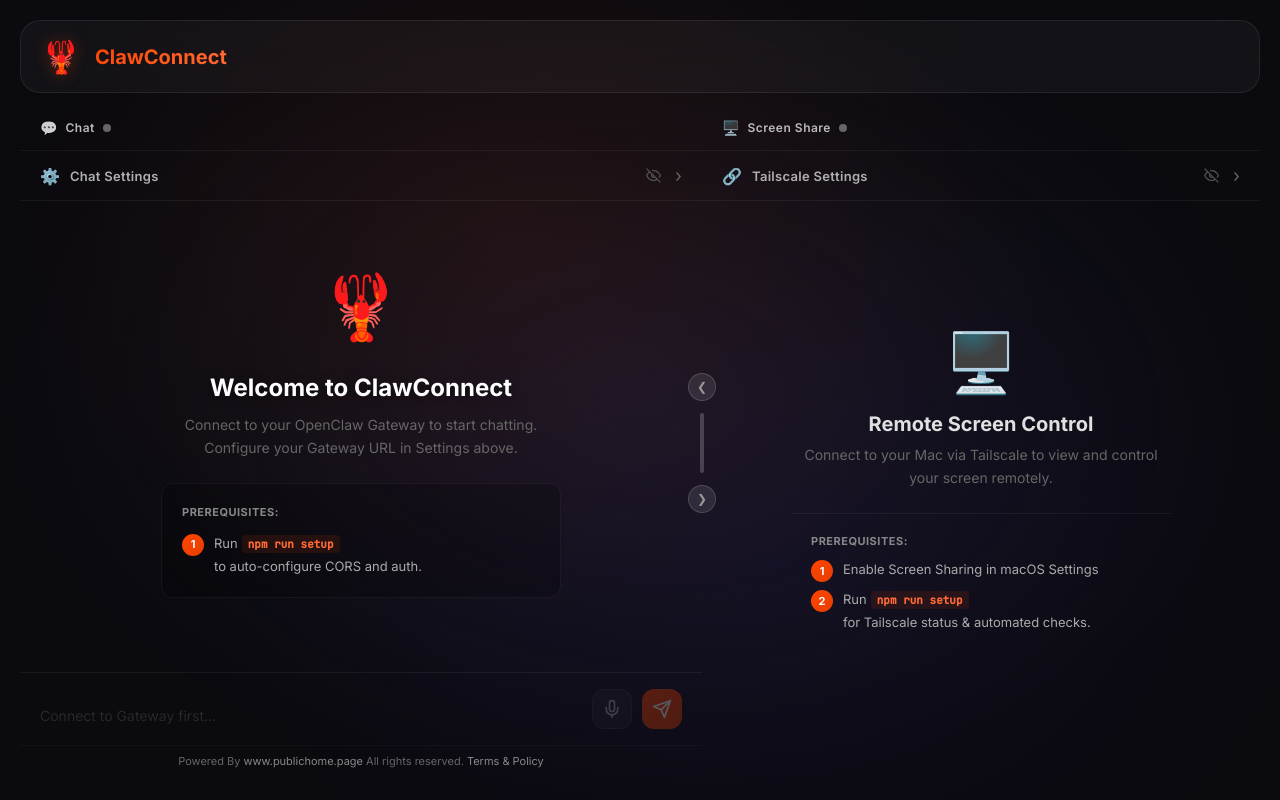
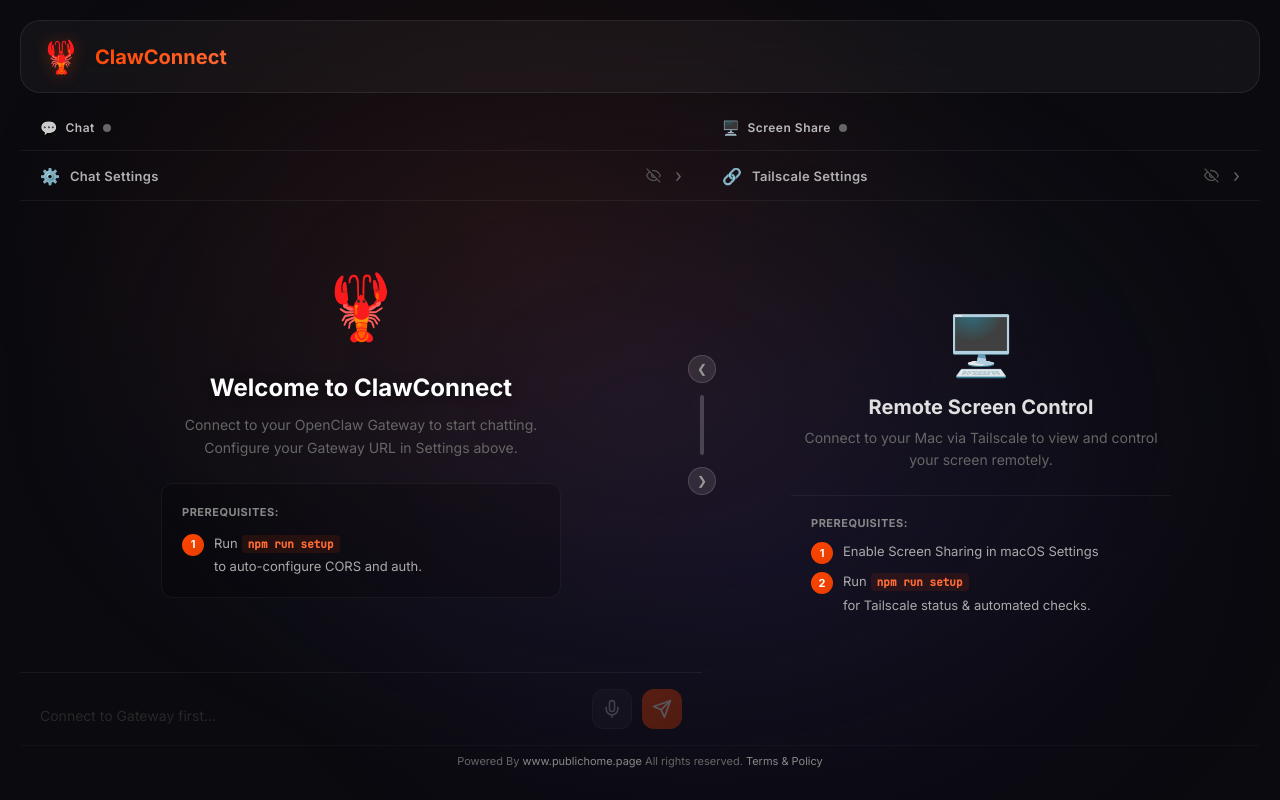
Before and after one commit to publichomepage/claw-connect, an Angular app: page / in a window 1280 px wide. Built offline with nearby package versions, Linux system fonts and the light colour scheme.

Commit message:
style: Move footer out of chat panel so it spans the entire screen

```diff
--- a/src/app/components/chat/chat.component.ts
+++ b/src/app/components/chat/chat.component.ts
@@ -181,9 +181,6 @@
                   </button>
                 </div>
               </div>
-              <div class="chat-footer">
-                Powered By <a href="https://www.publichome.page" target="_blank">www.publichome.page</a> All rights reserved. <a href="#">Terms & Policy</a>
-              </div>
           </div>
         </div>
 
@@ -223,6 +220,10 @@
             <app-screen-share />
           </div>
         </div>
+      </div>
+
+      <div class="chat-footer">
+        Powered By <a href="https://www.publichome.page" target="_blank">www.publichome.page</a> All rights reserved. <a href="#">Terms & Policy</a>
       </div>
     </div>
   `,
```
